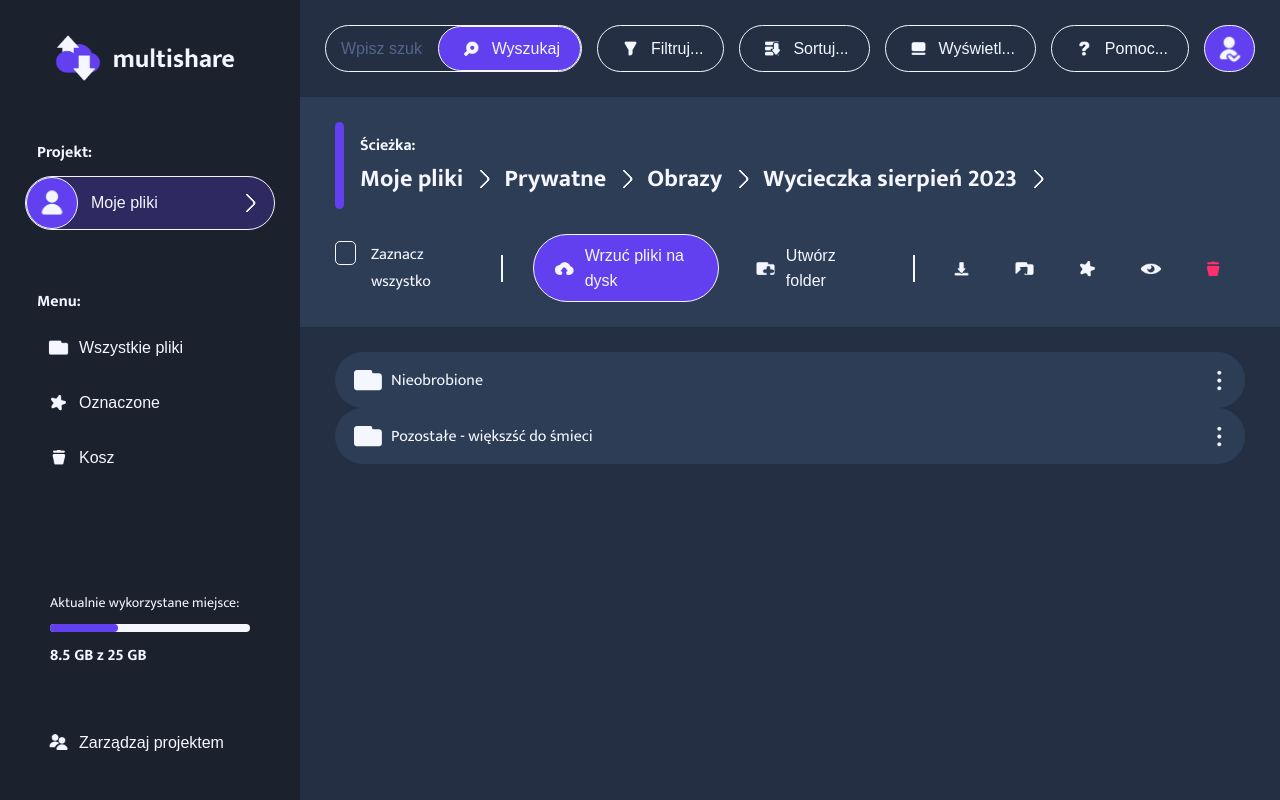
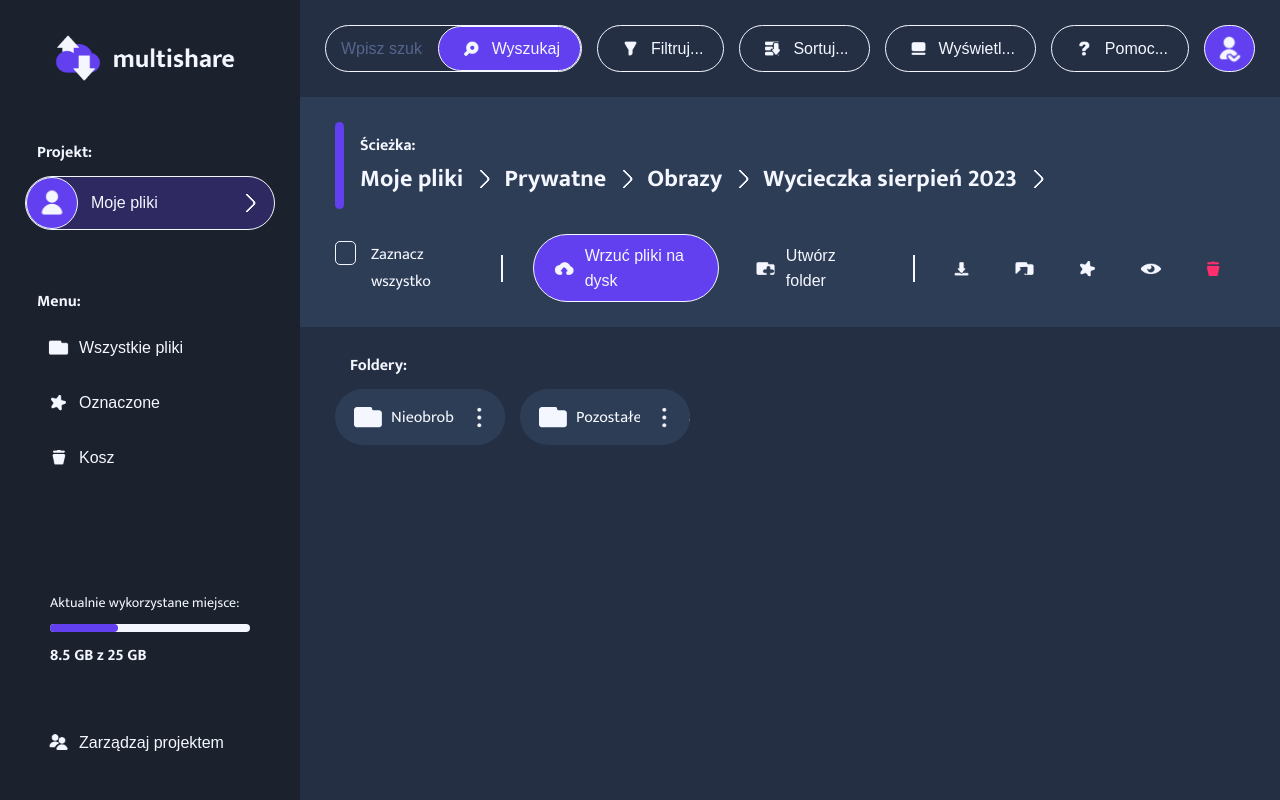
Before and after one commit to BarteXikora/file-explorer-app, a React (Create React App) app: page / in a window 1280 px wide. Built offline with nearby package versions, Linux system fonts and the light colour scheme.

Commit message:
Created folders section component styles.

```diff
--- a/src/components/layout/foldersSection/FoldersSection.styles.tsx
+++ b/src/components/layout/foldersSection/FoldersSection.styles.tsx
@@ -1,7 +1,18 @@
 import styled from 'styled-components'
 
 const StyledFoldersSection = styled.div`
+    h2 {
+        font-size: ${(props) => props.theme.fontSizes.default};
+        padding-left: ${(props) => props.theme.margins.XNormal};
+        margin: 0;
+        margin-bottom: ${(props) => props.theme.margins.YSmall};
+    }
 
+    .content {
+        display: grid;
+        grid-template-columns: 1fr 1fr 1fr 1fr 1fr;
+        grid-gap: ${(props) => props.theme.margins.XNormal};
+    }
 `
 
 export default StyledFoldersSection
--- a/src/components/layout/foldersSection/FoldersSection.tsx
+++ b/src/components/layout/foldersSection/FoldersSection.tsx
@@ -7,11 +7,15 @@ type FoldersSectionProps = {
 
 const FoldersSection = ({ content }: FoldersSectionProps) => {
     return <StyledFoldersSection>
-        {
-            content.map((folder, n) => {
-                return <Folder name={folder.name} star={folder.star} />
-            })
-        }
+        <h2>Foldery:</h2>
+
+        <div className="content">
+            {
+                content.map((folder, n) => {
+                    return <Folder name={folder.name} star={folder.star} />
+                })
+            }
+        </div>
     </StyledFoldersSection>
 }
 
```
